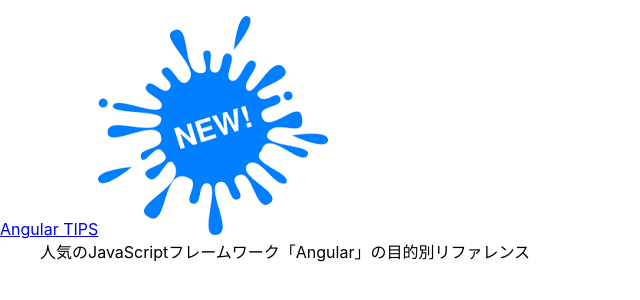
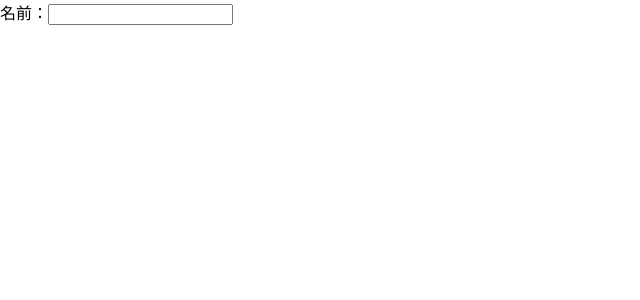
Before and after one commit to hiroyannnn/React-sokushu-, a React (Create React App) app in the folder quick-react/: page / in a window 1280 px wide. Shown: the top 300 px of the page, without its empty margins (0-640 px from the left). Built offline with nearby package versions, Linux system fonts and the light colour scheme.

Commit message:
onchange

```diff
--- /dev/null
+++ b/quick-react/src/MyEvent.js
@@ -0,0 +1,19 @@
+
+import React, { Component } from 'react';
+
+export default class MyEvent extends Component {
+    // 入力ボックス変更時にメッセージを出力
+    show(e) {
+        // greetプロパティ、入力値に基づいて、メッセージを生成
+        console.log(`${this.props.greet},${e.target.value}!!`)
+    }
+    render() {
+        return (
+            <form>
+                <label htmlFor="txtName">名前：</label>
+                {/* 入力変更時にshowメソッドを呼び出し */}
+                <input id='txtName' type="text" onChange={this.show.bind(this)} />
+            </form>
+        );
+    }
+}
--- a/quick-react/src/index.js
+++ b/quick-react/src/index.js
@@ -11,6 +11,7 @@ import MyBook from './MyBook';
 import MyProp, { Member } from './MyProps';
 import MyHelloDef from './MyHelloDef';
 import MyArticle from './MyArticle';
+import MyEvent from './MyEvent';
 
 // multi
 // const data = {
@@ -95,9 +96,12 @@ ReactDOM.render(
     // <MyHello />,
 
     // loop-basic
-    <dl>
-        {list}
-    </dl>,
+    // <dl>
+    //     {list}
+    // </dl>,
+
+    // event-basic
+    <MyEvent greet="Hello" />,
     document.getElementById('root')
 
 );
```
